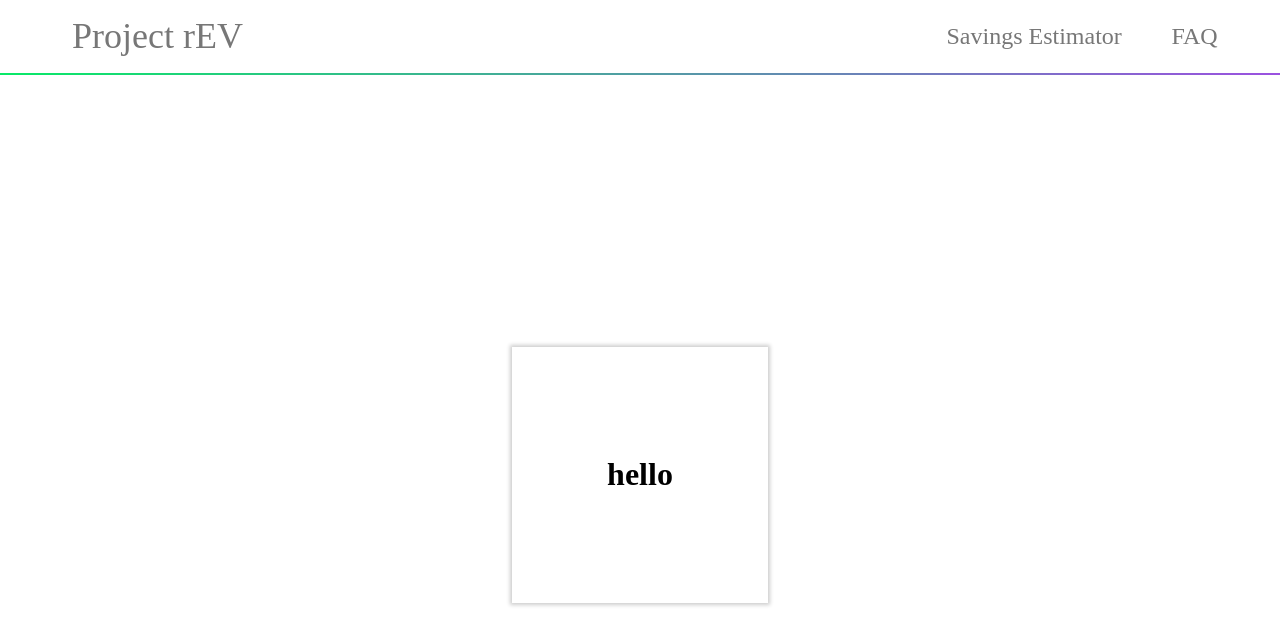
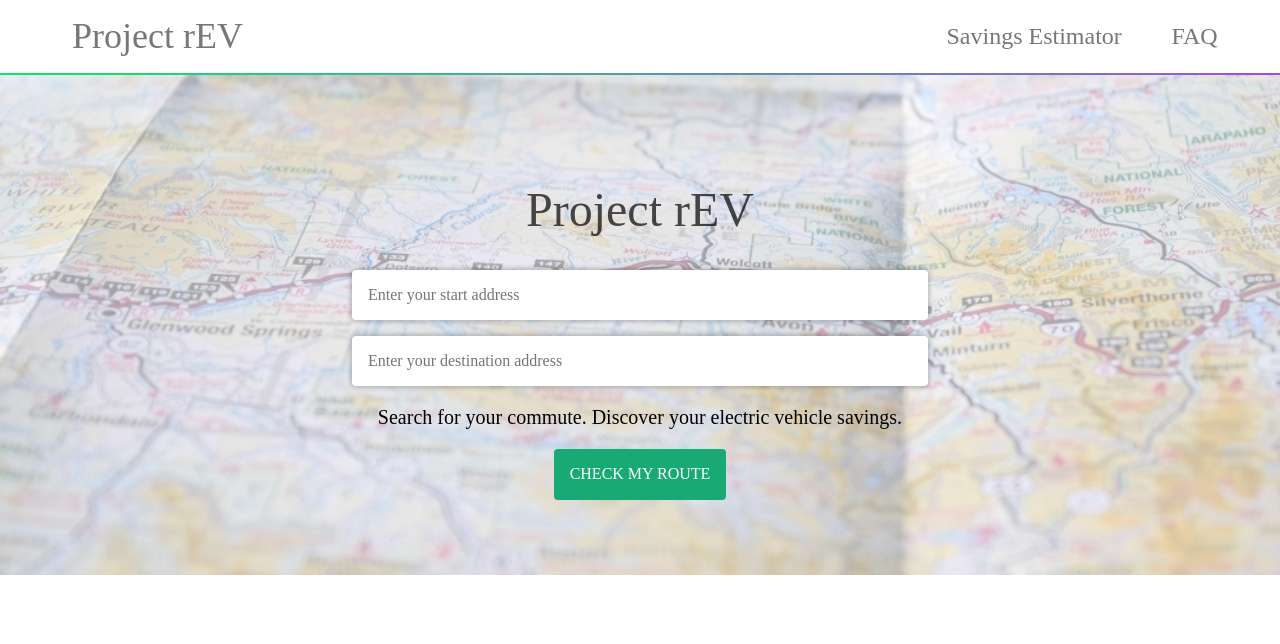
Before and after one commit to eldain/project-rev, a plain HTML site: page index.html in a window 1280 px wide. Drawn offline with nearby package versions, Linux system fonts and the light colour scheme.

Commit message:
first page, first panel visually implemented

```diff
--- a/css/styles.css
+++ b/css/styles.css
@@ -5,3 +5,21 @@
 	height: 1.5px;
 	background: linear-gradient( 90deg, #08E967, #9B51E0 );
 }
+
+.first-panel{
+	height: 500px;
+}
+
+.first-panel::after{
+	content: "";
+	background-image: url("/assets/first-panel-background.jpg");
+	background-position: center;
+	background-size: cover;
+	opacity: 0.4;
+	top: 0;
+	left: 0;
+	bottom: 0;
+	right: 0;
+	position: absolute;
+	z-index: -1;
+}
--- a/index.html
+++ b/index.html
@@ -18,10 +18,20 @@
 
 	<div class="nav-line"></div>
 
-	<div class="first-panel flex justify-center items-center vh-100">
-		<div class="card shadow-1 flex-auto mw5 h5 flex justify-center items-center">
-			<h1>hello</h1>
-		</div>
+	<div class="first-panel relative flex justify-center items-center">
+		<form class="flex-auto mw7 flex flex-column justify-start items-center">
+			<h1 class="black-70 f1 fw4">Project rEV</h1>
+
+			<label class="clip" for="start-address">Start Address</label>
+			<input class="f6 f5-l input-reset bn black-80 bg-white pa3 mb3 br2 shadow-1 w-75" type="text" placeholder="Enter your start address" name="start-address">
+
+			<label class="clip" for="destination-address">Destination Address</label>
+			<input class="f6 f5-l input-reset bn black-80 bg-white pa3 br2 shadow-1 w-75" type="text" placeholder="Enter your destination address" name="destination-address">
+
+			<p class="f4">Search for your commute. Discover your electric vehicle savings.</p>
+
+			<input class="f6 f5-l button-reset pa3 tc bn bg-green white pointer br2" type="submit" value="CHECK MY ROUTE">
+		</form>
 	</div>
 
 	<div class="second-panel">
```
Also changed, not shown: assets/first-panel-background.jpg (added).
